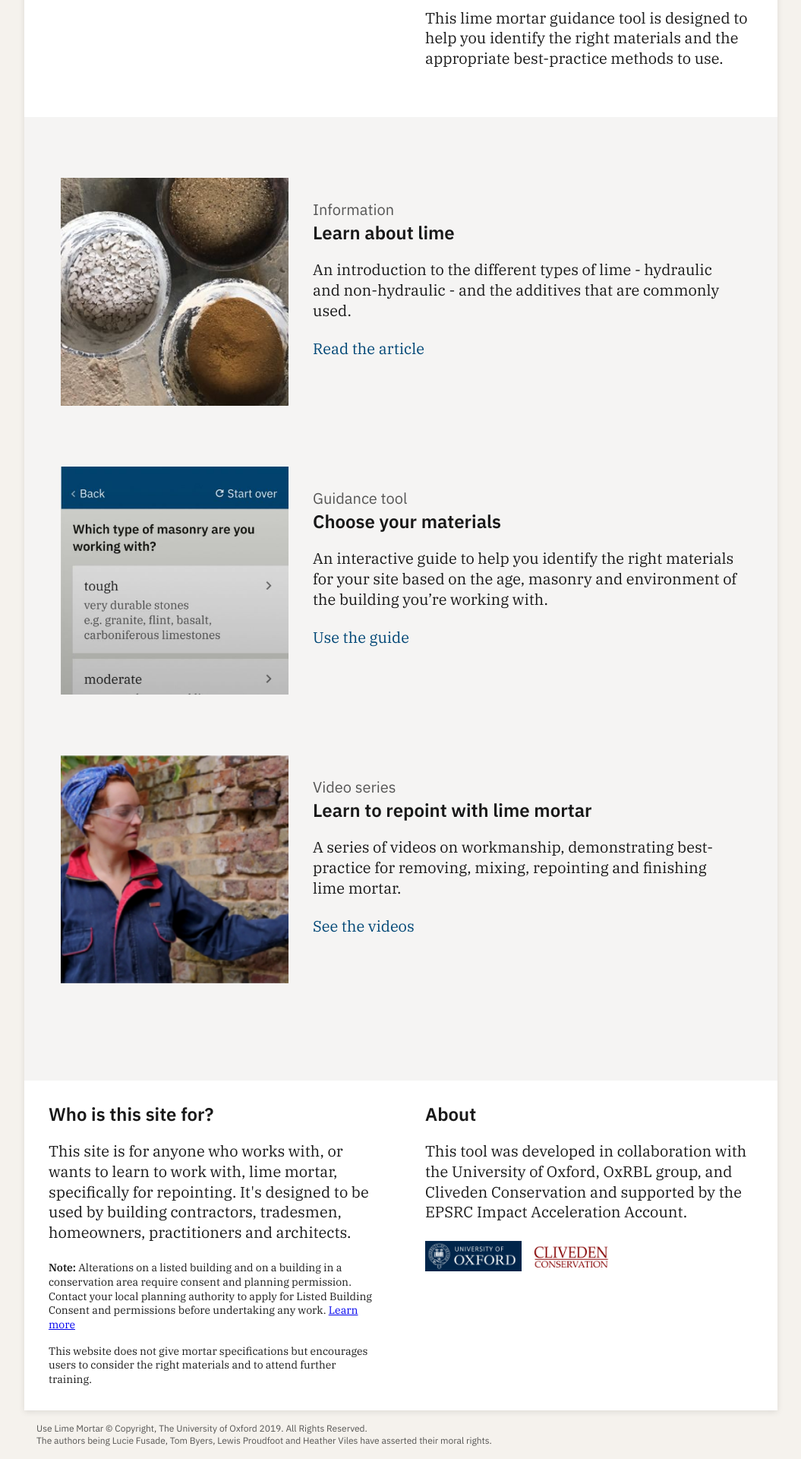
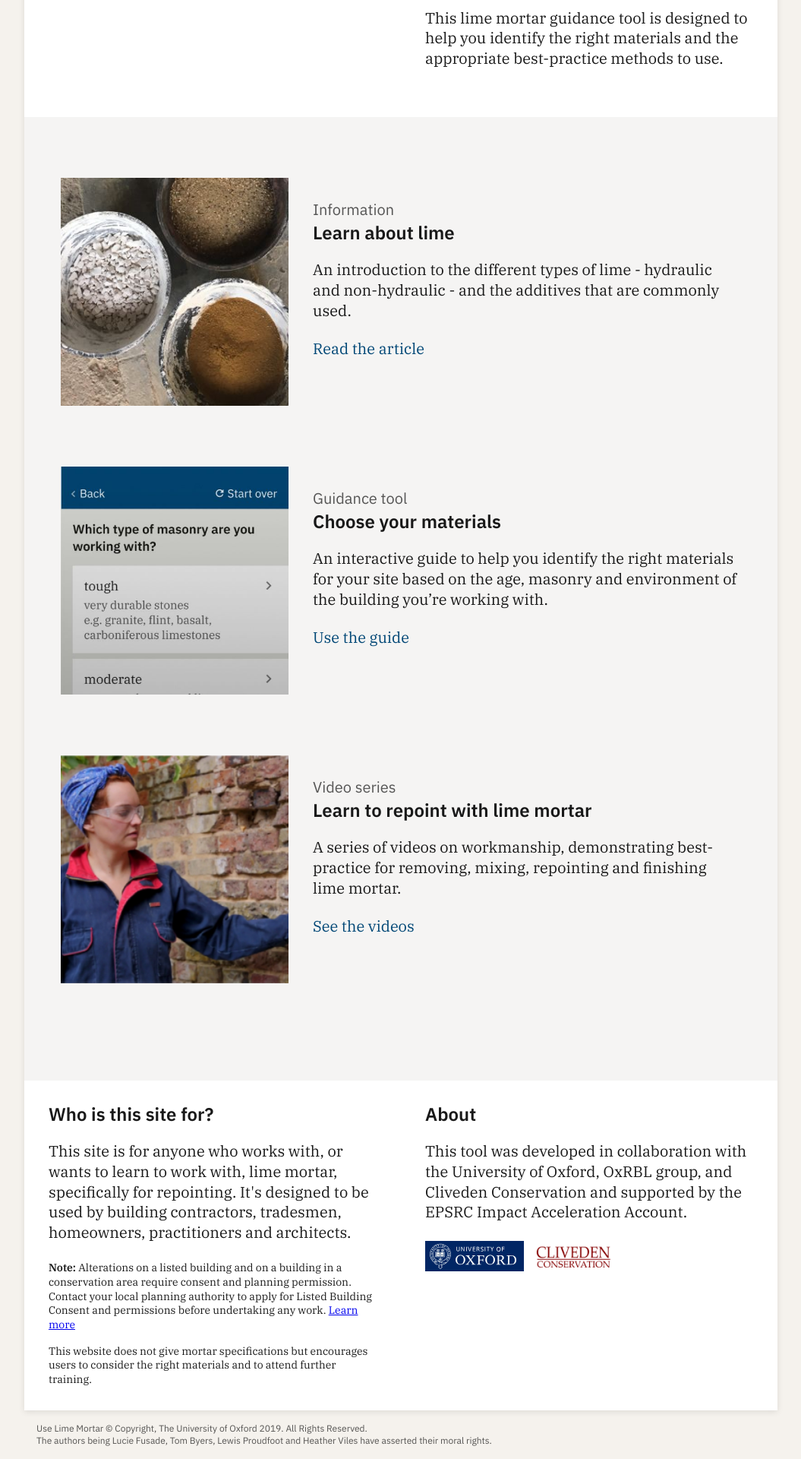
Before and after one commit to LucieFu/uselimemortar, a Jekyll site: the page built from index.html, in a window 1280 px wide. Shown: the part 937-2857 px from the top of the page at 76% size, without its empty margins (112-1167 px from the left). Built offline with Jekyll 4.4.1, drawn with Linux system fonts in a browser that asks for light colours.

Commit message:
Update OU logo

```diff
--- a/index.html
+++ b/index.html
@@ -70,7 +70,7 @@
       <h2 class="h2">About</h2>
       <p class="p-large">This tool was developed in collaboration with the University of Oxford, OxRBL group, and Cliveden Conservation and supported by the EPSRC Impact Acceleration Account.</p>
       <div class="about-logos">
-        <img class="about-logos__logo" src="/images/oxford-university-logo.png" alt="Oxford University" />
+        <img class="about-logos__logo" src="/images/oxford-university-logo.svg" alt="Oxford University" />
         <img class="about-logos__logo" src="/images/cliveden-logo.png" alt="Cliveden Conservation" />
       </div>
     </div>
```
Also changed, not shown: images/oxford-university-logo.png (deleted), images/oxford-university-logo.svg (added).
